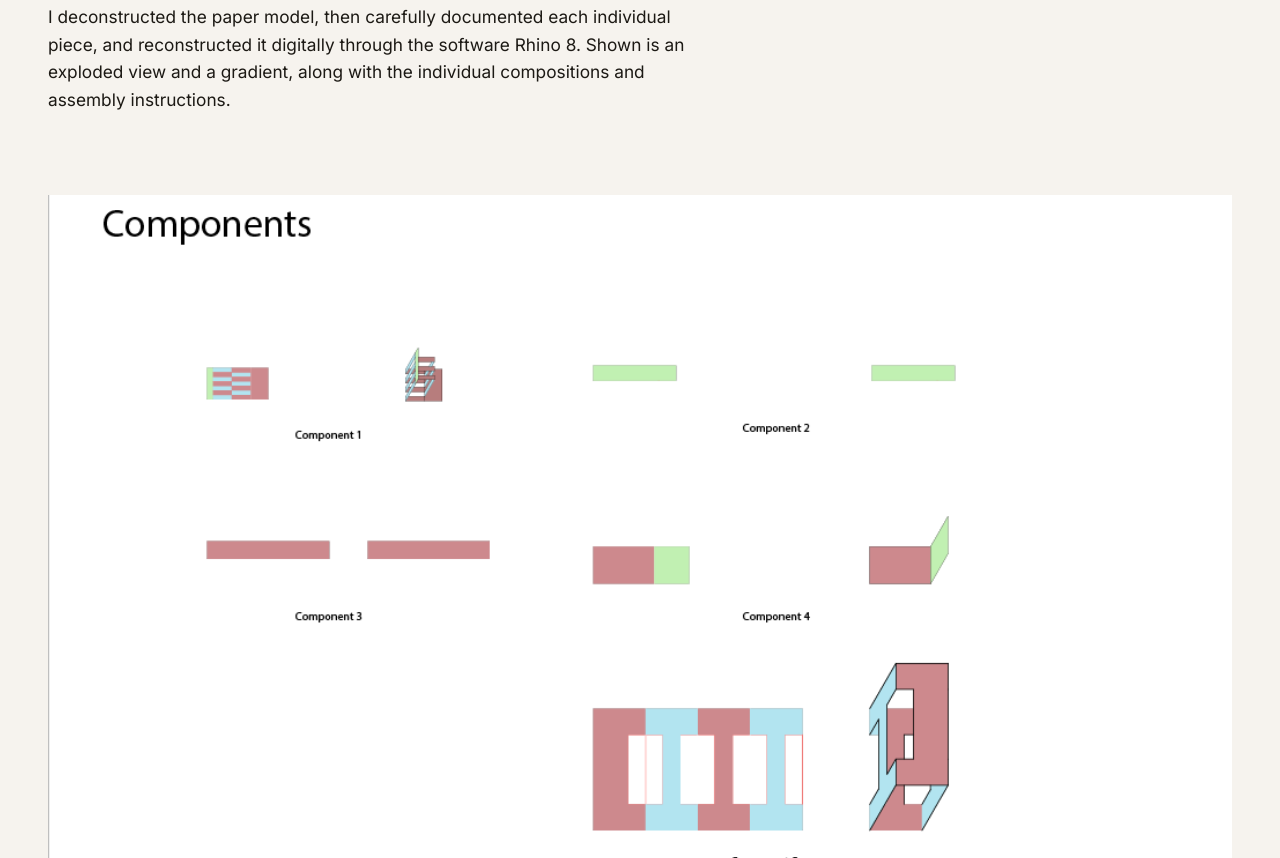
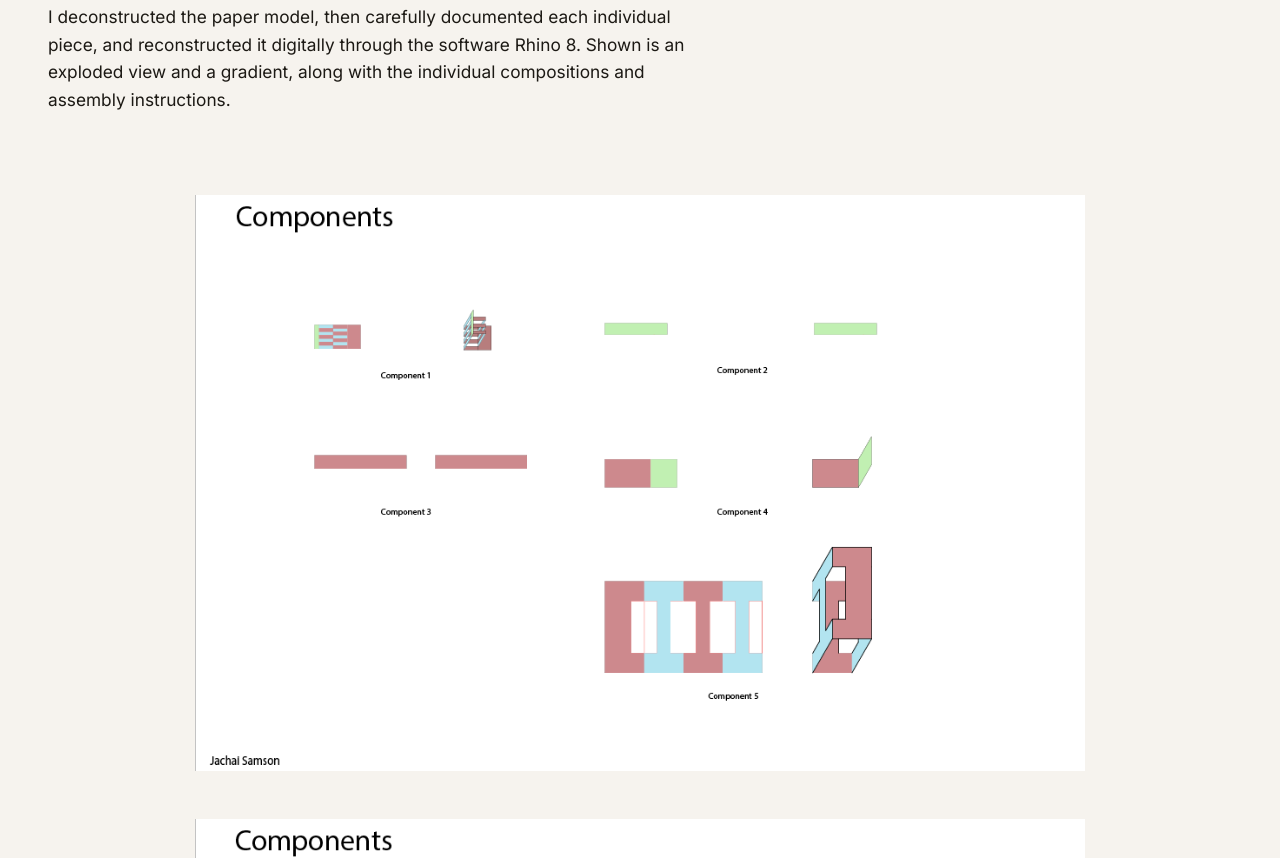
Before and after one commit to JACHAISN/JACHAISN.github.io, a plain HTML site: page projects/digitizing.html in a window 1280 px wide. Shown: the part 462-1320 px from the top of the page. Drawn offline with Linux system fonts and the light colour scheme.

Commit message:
Cap project gallery image size
Gallery images were stretching to full container width (up to
~1300px), which made tall portrait photos render 1700px+ high.
Cap display size to a comfortable max-height instead.

```diff
--- a/css/style.css
+++ b/css/style.css
@@ -546,15 +546,20 @@ p {
 
 .project-gallery figure {
   margin: 0;
+  display: flex;
+  justify-content: center;
 }
 
 .project-gallery .placeholder-frame {
   aspect-ratio: 3 / 2;
+  width: 100%;
 }
 
 .project-gallery img {
-  width: 100%;
+  width: auto;
   height: auto;
+  max-width: 100%;
+  max-height: 72vh;
 }
 
 .project-gallery figcaption {
```
